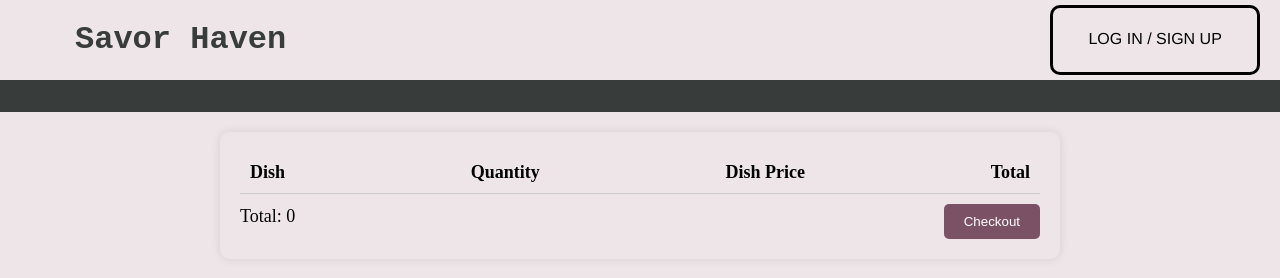
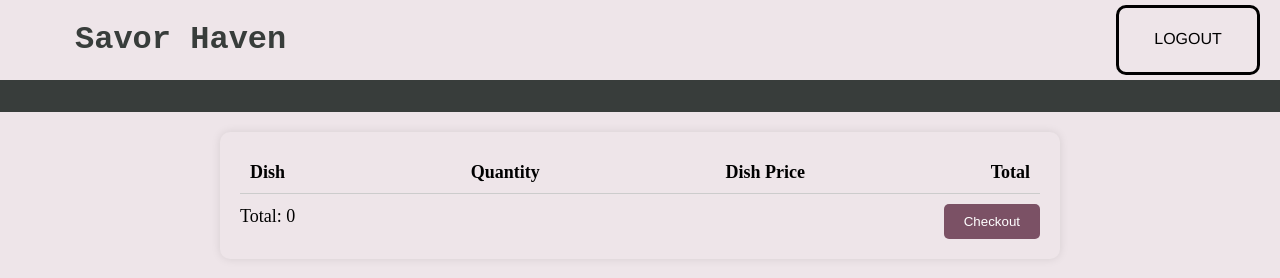
Before and after one commit to amrrwael/Delivery-website-Hits, a plain HTML site: page html/cart.html in a window 1280 px wide. Drawn offline with nearby package versions, Linux system fonts and the light colour scheme; no server answers; a web font is replaced by a local one.

Commit message:
Update cart.html

```diff
--- a/html/cart.html
+++ b/html/cart.html
@@ -33,8 +33,8 @@
                     </a>
                 </div>
             </div>
-            <button id="authButton" class="btnLogin" role="btnLogin">
-                <span class="text">LOG IN / SIGN UP</span>
+            <button onclick="logout()" id="logOutBtn" class="logOutBtn" role="logOutBtn">
+                <span class="text">Logout</span>
             </button>
         </div>
     </header>
```
